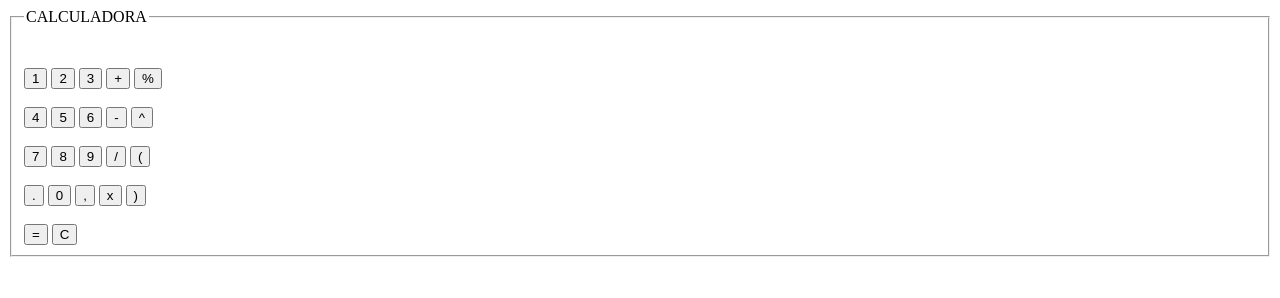
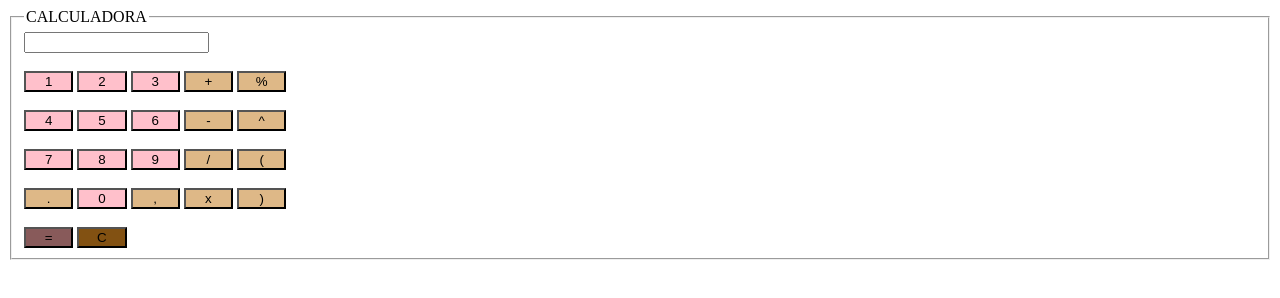
Before and after one commit to kauazinki2/site, a website: page calculadora.html in a window 1280 px wide. Drawn offline with Linux system fonts and the light colour scheme.

Commit message:
Update calculadora.html

```diff
--- a/calculadora.html
+++ b/calculadora.html
@@ -6,9 +6,57 @@
     <link rel="stylesheet" type="text/css" href="">
     <script src="jquery.js"></script>
     <script>
+   //adicionar ao campo de texto
+   function adicionar(valor){
+      document.getElementById('visor').value += valor;
+   }
+    //limpar
+    function limpar(valor){
+      document.getElementById('visor').value = "";
+
+    }
+ //vamos calcular
+ function (){
+     var visor = document.getElementById('visor');
+     try{
+visor.value = eval (visor.value);
+     }catch(Error){
+        visor.value = 'Error'
+     }
+
+
+
+
+ }
 
     </script>
-<style></style>
+<style>
+    .botao{
+ width:4%;
+height:2%;
+background-color:pink ;
+color: black;
+    }
+.botaoo{
+    width:4%;
+height:2%;
+background-color:burlywood ;
+color: black;
+
+}
+.reiniciar{
+    width:4%;
+height:2%;
+background-color:rgb(130, 81, 18) ;
+color: black;
+}
+
+.igual{ width:4%;
+height:2%;
+background-color:rgb(136, 90, 90) ;
+color: black;}
+
+</style>
 
 
 </head>
@@ -16,38 +64,38 @@
 <body>
     <fieldset>
         <legend>CALCULADORA</legend>
-        <imput type="text" id="visor">
+        <input type="text" id="visor">
             </br></br>
-            <button id="btn_um" onclick="('')" class="botao">1</button>
-            <button id="btn_dois"onclick="('')" class="botao">2</button>
-            <button id="btn_tres"onclick="('')" class="botao">3</button>
-            <button id="btn_adicao"onclick="('')" class="botaoo">+</button>
-            <button id="btn_porcentagem"onclick="('')" class="botaoo">%</button>
+            <button id="btn_um" onclick="adicionar('1')" class="botao">1</button>
+            <button id="btn_dois"onclick="adicionar('2')" class="botao">2</button>
+            <button id="btn_tres"onclick="adicionar('3')" class="botao">3</button>
+            <button id="btn_adicao"onclick="adicionar('+')" class="botaoo">+</button>
+            <button id="btn_porcentagem"onclick="adicionar('%')" class="botaoo">%</button>
 
             </br></br>
-            <button id="btn_quatro"onclick="('')" class="botao">4</button>
-            <button id="btn_cinco"onclick="('')" class="botao">5</button>
-            <button id="btn_seis"onclick="('')" class="botao">6</button>
-            <button id="btn_subtracao"onclick="('')" class="botaoo">-</button>
-            <button id="btn_potencia"onclick="('')" class="botaoo">^</button>
+            <button id="btn_quatro"onclick="adicionar('4')" class="botao">4</button>
+            <button id="btn_cinco"onclick="adicionar('5')" class="botao">5</button>
+            <button id="btn_seis"onclick="adicionar('6')" class="botao">6</button>
+            <button id="btn_subtracao"onclick="adicionar('-')" class="botaoo">-</button>
+            <button id="btn_potencia"onclick="adicionar('^')" class="botaoo">^</button>
 
             </br></br>
-            <button id="btn_sete"onclick="('')" class="botao">7</button>
-            <button id="btn_oito"onclick="('')" class="botao">8</button>
-            <button id="btn_nove"onclick="('')" class="botao">9</button>
-            <button id="btn_divisao"onclick="('')" class="botaoo">/</button>
-            <button id="btn_pa"onclick="('')" class="botaoo">(</button>
+            <button id="btn_sete"onclick="adicionar('7')" class="botao">7</button>
+            <button id="btn_oito"onclick="adicionar('8')" class="botao">8</button>
+            <button id="btn_nove"onclick="adicionar('9')" class="botao">9</button>
+            <button id="btn_divisao"onclick="adicionar('/')" class="botaoo">/</button>
+            <button id="btn_pa"onclick="adicionar( '  ' )" class="botaoo">(</button>
 
             </br></br>
-            <button id="btn_ponto"onclick="('')" class="botaoo">.</button>
-            <button id="btn_zero"onclick="('')" class="botao">0</button>
-            <button id="btn_virgula"onclick="('')" class="botaoo">,</button>
-            <button id="btn_multiplicacao"onclick="('')" class="botaoo">x</button>
-            <button id="btn_pf"onclick="('')" class="botaoo">)</button>
+            <button id="btn_ponto"onclick="adicionar('.')" class="botaoo">.</button>
+            <button id="btn_zero"onclick="adicionar('0')" class="botao">0</button>
+            <button id="btn_virgula"onclick="adicionar(',')" class="botaoo">,</button>
+            <button id="btn_multiplicacao"onclick="adicionar('*')" class="botaoo">x</button>
+            <button id="btn_pf"onclick="adicionar('')" class="botaoo">)</button>
 
             </br></br>
-            <button id="btn_igual"onclick="('')" class="botaoo">=</button>
-            <button id="btn_reiniciar"onclick="('')" class="botaoo">C</button>
+            <button id="btn_igual"onclick="igual()" class="igual">=</button>
+            <button id="btn_reiniciar"onclick="reiniciar()" class="reiniciar">C</button>
     </fieldset>
 </body>
 
```
